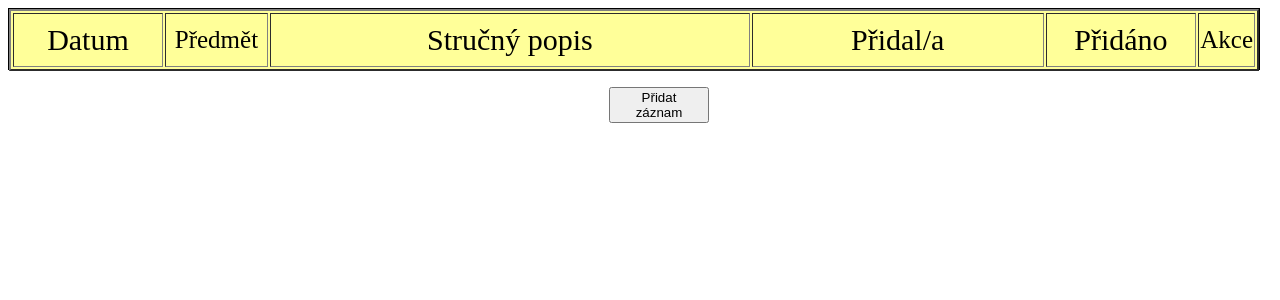
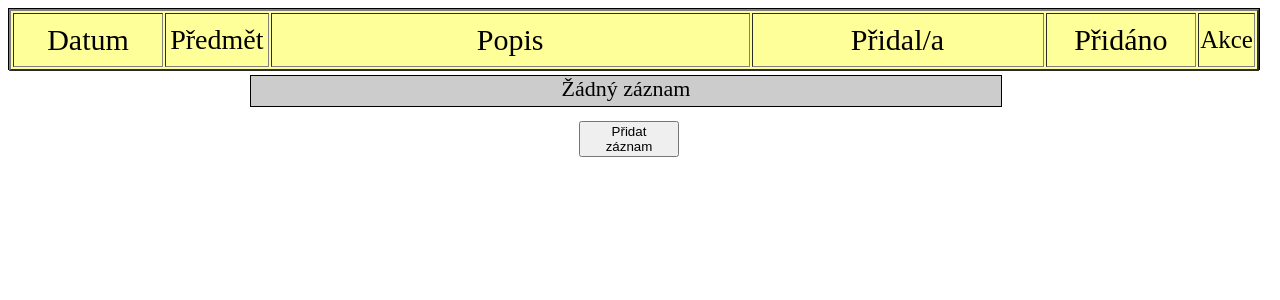
Before and after one commit to HonzaSTECH/Online-Ukolnicek, a PHP site: page /HTML.html in a window 1280 px wide. Shown: the top 300 px of the page. Run offline with PHP 8.4, Linux system fonts and the light colour scheme.

Commit message:
Table restyled slightly, No record box added and add record button was moved a bit.

```diff
--- a/CSS.css
+++ b/CSS.css
@@ -142,7 +142,7 @@
     width: 100px;
 	height: 50px;
 	text-align: center;
-	font-size: 25px;
+	font-size: 28px;
 }
 #column3{
     width: 500px;
@@ -177,5 +177,19 @@
 #addRecord{
 	width: 100px;
 	position: relative;
-	left: 600px;
+	top: 50px;
+	left: 570px;
 }
+#noRecord{
+	position: absolute;
+	top:75px;
+	left: 250px;
+	height:30px;
+	width: 750px;
+	background-color: #CCCCCC;
+	border: 1px solid black;
+	text-align: center;
+	vertical-align: center;
+	font-size: 22px;
+	z-index: -1;
+}
--- a/HTML.html
+++ b/HTML.html
@@ -7,6 +7,7 @@
     </head>
     <body>
 		<div id="home">
+			<div id="noRecord">Žádný záznam</div>
 			<table id="data" border="2">
 				<tr>
 					<td id="column1">
@@ -16,7 +17,7 @@
 						Předmět
 					</td>
 					<td id="column3">
-						Stručný popis
+						Popis
 					</td>
 					<td id="column4">
 						Přidal/a
@@ -28,30 +29,7 @@
 						Akce
 					</td>
 				</tr>
-<!--				<tr>
-					<td id="column1">
-						22. 5.
-					</td>
-					<td id="column2">
-						Fy
-					</td>
-					<td id="column3">
-						Test na vlnění a zvuk
-					</td>
-					<td id="column4">
-						Jan Štěch
-					</td>
-					<td id="column5">
-						17. 5.
-					</td>
-					<td id="column6">
-						Upvote
-						Downvote
-						Edit
-					</td>
-				</tr>			-->
 			</table>
-			<p></p>
 			<button id="addRecord">Přidat záznam</button>
 		</div>
 		<div id="form">
```
